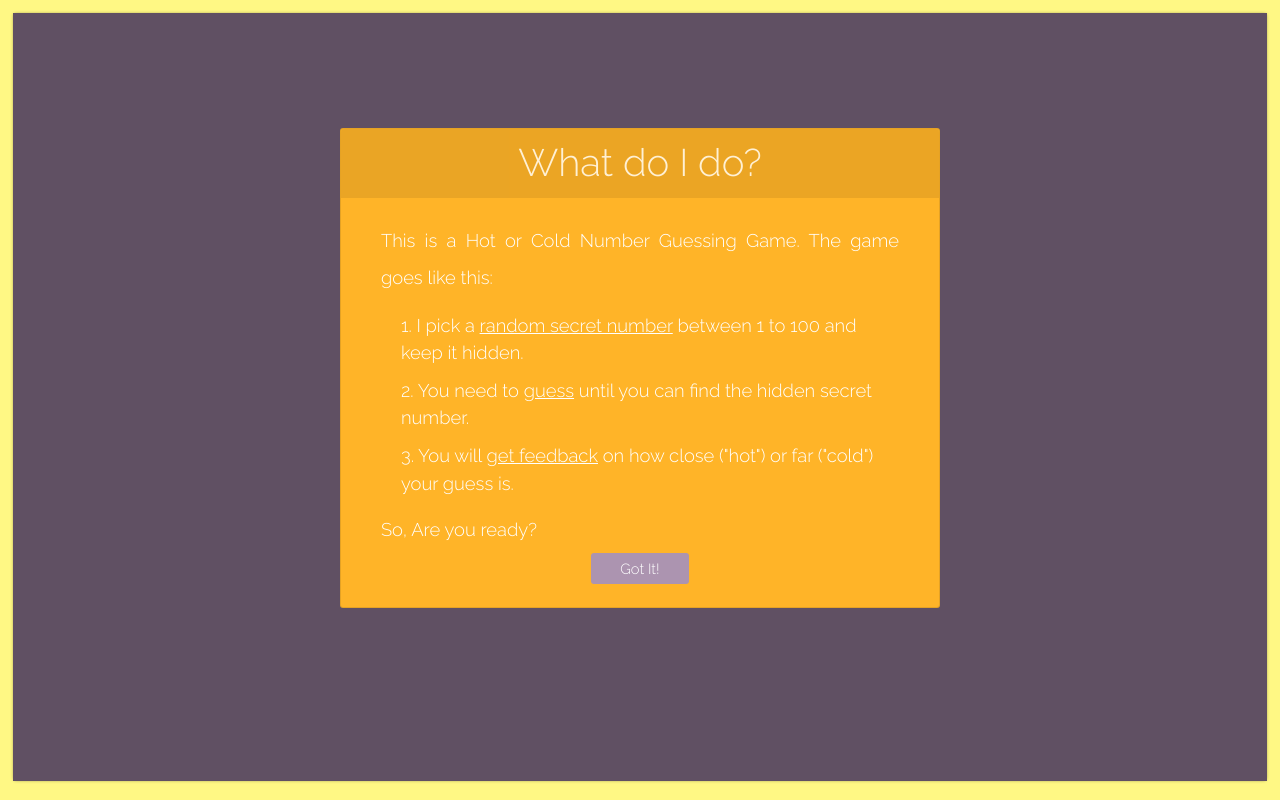
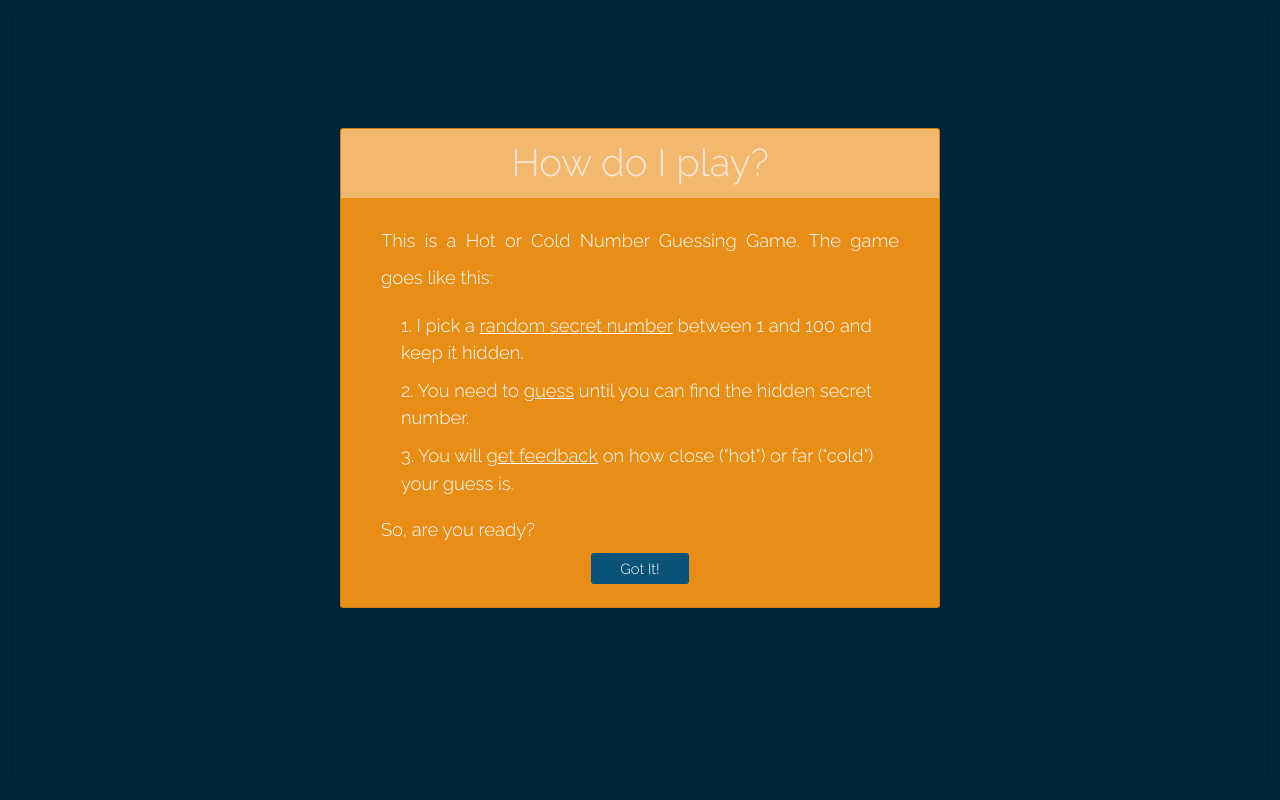
Before and after one commit to summermichiko/Hot-or-Cold-App, a plain HTML site: page index.html in a window 1280 px wide. Both pictures are taken after a click on the link "WHAT ?". Drawn offline with nearby package versions, Linux system fonts and the light colour scheme.

Commit message:
style overhaul

```diff
--- a/index.html
+++ b/index.html
@@ -2,7 +2,7 @@
 <html lang="en">
 
 	<head>
-		<title>Hot and Cold Game</title>
+		<title>Hot || Cold Game</title>
 		<!-- Meta Tags -->
 		<meta charset="utf-8"/>
 		<!-- Stylesheets -->
@@ -30,15 +30,15 @@
 			<!-- Modal Information Box -->
 			<div class="overlay" id="modal">
 				<div class="content">
-					<h3>What do I do?</h3>
+					<h3>How do I play?</h3>
 					<div>
 						<p>This is a Hot or Cold Number Guessing Game. The game goes like this: </p>
 						<ul>
-							<li>1. I pick a <strong>random secret number</strong> between 1 to 100 and keep it hidden.</li>
+							<li>1. I pick a <strong>random secret number</strong> between 1 and 100 and keep it hidden.</li>
 							<li>2. You need to <strong>guess</strong> until you can find the hidden secret number.</li>
 							<li>3. You will <strong>get feedback</strong> on how close ("hot") or far ("cold") your guess is.</li>
 						</ul>
-						<p>So, Are you ready?</p>
+						<p>So, are you ready?</p>
 						<a class="close" href="#">Got It!</a>
 					</div>
 				</div>
--- a/styles/style.css
+++ b/styles/style.css
@@ -21,7 +21,7 @@
 html {
 	width: 100%;
 	height: 100%;
-	background-color: #FFF884;
+	background-color: #002538;
 }
 
 body {
@@ -30,7 +30,7 @@ body {
 	height: 96%;
 	margin: 0.8em auto;
 	font-family: Raleway;
-	background-color: #FFB428;
+	background-color: #0A5378;
 	text-align: center;
 	-webkit-border-radius: 4px;
 	-moz-border-radius: 4px;
@@ -91,7 +91,7 @@ h1 {
 	width: 100%;
 	height: 100%;
 	color: #fff;
-	background: #605063;
+	background: #002538;
 	position: absolute;
 	top: 0;
 	left: 0;
@@ -102,7 +102,7 @@ h1 {
 
 .content {
 	color: #fff;
-	background: #FFB428;
+	background: #E88E17;
 	position: relative;
 	height: auto;
 	width: 600px;
@@ -121,6 +121,7 @@ h1 {
 	opacity: 0.8;
 	background: rgba(0,0,0,0.1);
 	border-radius: 3px 3px 0 0;
+	background-color: #F5C484;
 }
 
 .content > div {
@@ -156,7 +157,7 @@ h1 {
 
 .content > div a {
 	font-size: 0.8em;
-	background: #AC94B0;
+	background: #0A5378;
 	color: #FFFFFF;
 	padding: 0.5em 2em;
 	margin-bottom: 50px;
@@ -169,7 +170,7 @@ h1 {
 
 .game {
 	position: relative;
-	background-color: #FF4E50;
+	background-color: #9FD4C1;
 	width: 380px;
 	height: 380px;
 	-webkit-border-radius: 4px;
@@ -180,7 +181,7 @@ h1 {
 
 h2 {
 	margin: 0 auto;
-	background: #FF3900;
+	background: #E88E17;
 	padding: 1em 0.4em;
 	font-size: 1.5em;
 	font-weight: 400;
@@ -195,10 +196,11 @@ h2 {
 	margin-top: 0.5em;
 	font-size: 1.8em;
 	padding-bottom: 0.5em;
+	color: #002538;
 }
 
 #count {
-	color: #825559;
+	color: #E88E17;
 	font-weight: 700;
 	font-size: 1.5em;
 }
@@ -209,16 +211,16 @@ input {
 	display: block;
 	padding: 0.8em 0;
 	margin: 0.8em auto 0;
-	background: #50597b;
-	color: #fff;
-	border: solid 1px #1f253d;
+	background: #FFFFFF;
+	color: #002538;
+	border: none;
 	-webkit-border-radius: 4px;
 	-moz-border-radius: 4px;
 	border-radius: 4px;
 }
 
 input.button {
-	background: #1F253D;
+	background: #002538;
 	color: #95a5a6;
 	font-size: 2em;
 	padding: 0.2em;
@@ -230,7 +232,7 @@ input.button {
 }
 
 input.button:hover {
-	background: #e64c65;
+	background: #E88E17;
 	color: #fff;
 	-webkit-transition: background 1s ease-in-out;
 	-moz-transition: background 1s ease-in-out;
@@ -269,7 +271,7 @@ input:focus {
 ul.guessBox {
 	height: 80px;
 	margin: 10px auto 0;
-	background: #11a8ab;
+	background: #46C79A;
 	padding: 0.5em;
 	display: block;
 	line-height: 2em;
@@ -280,7 +282,7 @@ ul.guessBox {
 }
 ul.guessBox li {
 	display: inline;
-	background-color: #1a4e95;
+	background-color: #0A5378;
 	padding: 0.3em;
 	-webkit-border-radius: 4px;
 	-moz-border-radius: 4px;
```
